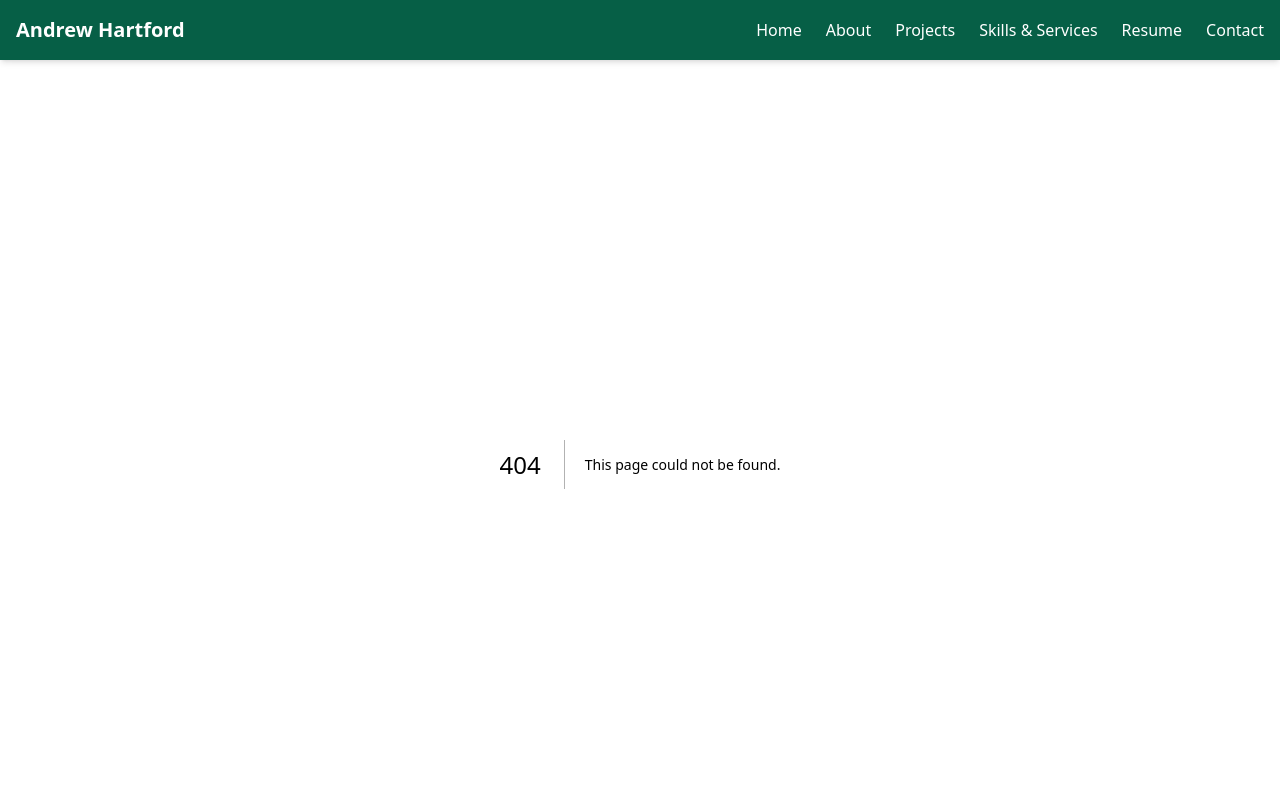
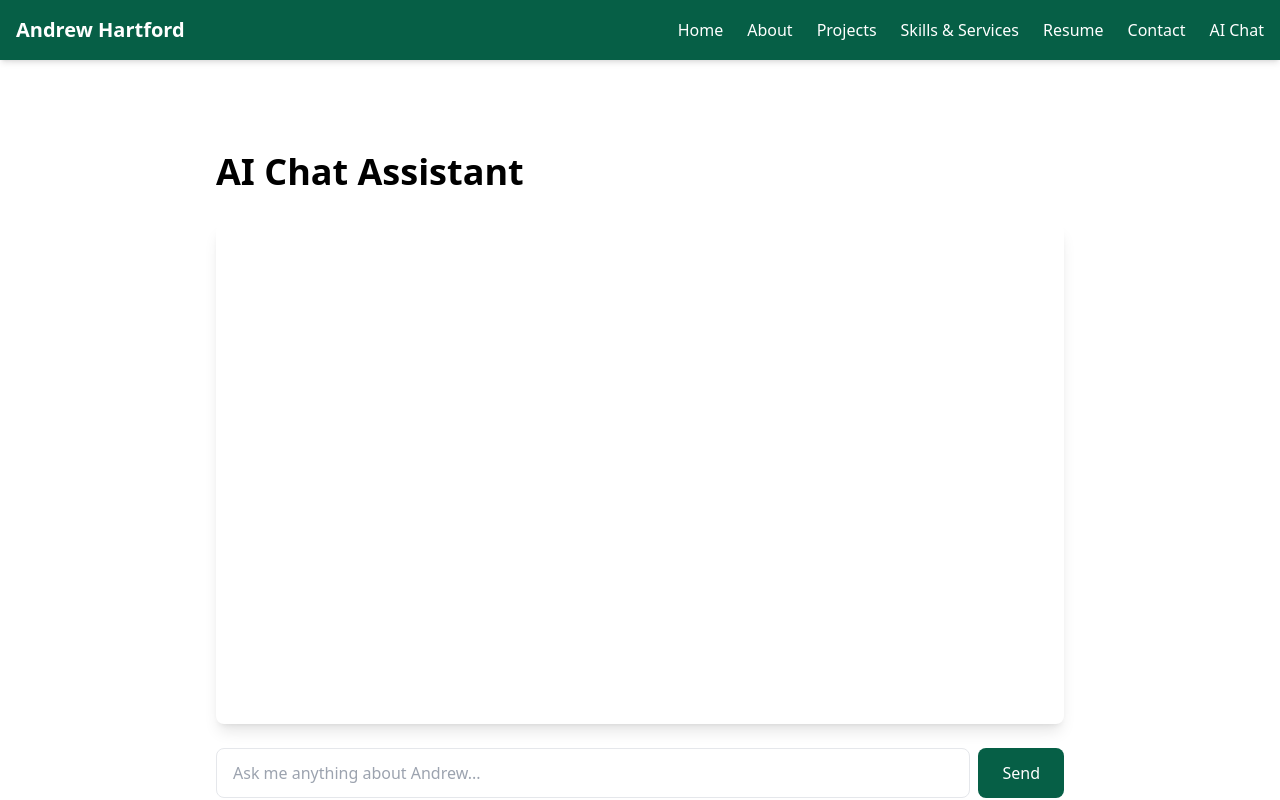
Before and after one commit to audiomuse1/personal-portfolioWebsite, a Next.js app: page /chat in a window 1280 px wide. Before the commit this address had no page. Shown: the top 800 px of the page. Built offline with nearby package versions, Linux system fonts and the light colour scheme.

Commit message:
AI Chat model added and functioning

```diff
--- /dev/null
+++ b/src/app/api/chat/route.ts
@@ -0,0 +1,72 @@
+import { NextRequest, NextResponse } from "next/server";
+import Together from "together-ai";
+
+export const runtime = "nodejs";
+
+const together = new Together({
+  apiKey: process.env.TOGETHER_API_KEY,
+});
+
+const portfolioContext = `
+You are a helpful assistant for Andrew H's portfolio site.
+Here is some background about Andrew:
+
+SUMMARY:
+Full Stack Developer with 5+ years of experience delivering scalable e-commerce and internal software solutions. Proficient in React, TypeScript, PHP/Symfony, Node.js, and MySQL. Experienced in API-driven development, CI/CD workflows, and payment integrations. Familiar with Docker environments, political finance systems, and tax compliance software. Passionate about fintech innovation and collaborative teams.
+
+EXPERIENCE:
+- Full Stack Developer at Bright Blue Ink (2018-present, Austin, TX): Led 50+ BigCommerce and Shopify stores including a presidential store; built product customization widgets; integrated payment gateways and third-party apps like Ordoro, Avalara, TaxJar; contributed to Excalidraw fork; automated order updates via BigCommerce API; managed cloud infrastructure and Docker workflows.
+- Front-end Developer Intern at Austin Devs (2018)
+- Laboratory Chemical Analyst II at DHL Analytical (2016-2018)
+
+EDUCATION:
+- Certificate, Full Stack Web Development, Austin Coding Academy, 2016
+- B.S. Chemistry, University of Texas at Austin, 2015
+
+CERTIFICATIONS:
+- Object Oriented Programming in PHP, London Academy of IT, 2023
+
+SKILLS:
+Frontend: React, JavaScript, TypeScript, HTML5, CSS, SCSS, Bootstrap, Redux, BigCommerce, Shopify, SEO, Responsive Design
+Backend: Node.js, PHP, Symfony, Express
+Databases & Version Control: MongoDB, MySQL, Git
+AI Tools: Microsoft Copilot, Prompting Techniques, AI Chat Tools
+
+PROJECTS:
+- Biden Campaign Store: Official merchandise store for Joe Biden's presidential campaign. Experience with responsive design, branding, and fast-paced campaign updates. https://shop.joebiden.com
+- Bulk Custom Stickers Portal: Custom ordering system for large sticker orders. Built with React. https://print.bumperactive.com
+- Interactive Heatmap Dashboard: Data visualization tool using D3.js and React.
+- Colorify App: Color palette generator with Anime.js animations.
+- Custom Sticker Designer: Extended Excalidraw fork with font processing, canvas API.
+- UEP Email Notifications Service: Node.js microservice processing BigCommerce webhooks, AWS SES email notifications, Dockerized.
+
+Use this information to answer user questions accurately and informatively.
+`.trim();
+
+export async function POST(req: NextRequest) {
+  try {
+    const { message } = await req.json();
+
+    const response = await together.chat.completions.create({
+      model: "meta-llama/Llama-3.3-70B-Instruct-Turbo-Free", // Confirm model availability in Together dashboard
+      messages: [
+        {
+          role: "system",
+          content: portfolioContext,
+        },
+        {
+          role: "user",
+          content: message,
+        },
+      ],
+    });
+
+    return NextResponse.json({ reply: response.choices[0].message.content });
+  } catch (error) {
+    console.error("Together API error:", error);
+    return NextResponse.json(
+      { error: "Failed to generate response" },
+      { status: 500 }
+    );
+  }
+}
--- /dev/null
+++ b/src/app/chat/page.tsx
@@ -0,0 +1,98 @@
+'use client'
+
+import { useState } from 'react'
+import { motion } from 'framer-motion'
+
+export default function ChatPage() {
+  const [input, setInput] = useState('')
+  const [messages, setMessages] = useState<{ user: string; ai: string }[]>([])
+  const [isLoading, setIsLoading] = useState(false)
+
+  const sendMessage = async () => {
+    if (!input.trim() || isLoading) return
+
+    setIsLoading(true)
+    const userMessage = input
+    setInput('')
+
+    try {
+      const res = await fetch('/api/chat', {
+        method: 'POST',
+        headers: { 'Content-Type': 'application/json' },
+        body: JSON.stringify({ message: userMessage }),
+      })
+
+      const data = await res.json()
+      if (data.error) throw new Error(data.error)
+
+      setMessages([...messages, { user: userMessage, ai: data.reply }])
+    } catch (error) {
+      console.error('Failed to send message:', error)
+    } finally {
+      setIsLoading(false)
+    }
+  }
+
+  return (
+    <div className="max-w-4xl mx-auto p-6 mt-16">
+      <motion.div
+        initial={{ opacity: 0, y: 20 }}
+        animate={{ opacity: 1, y: 0 }}
+        transition={{ duration: 0.5 }}
+      >
+        <h1 className="text-4xl font-bold mb-8">AI Chat Assistant</h1>
+
+        <div className="bg-white rounded-lg shadow-lg p-6 mb-6 h-[500px] overflow-y-auto">
+          {messages.map((msg, idx) => (
+            <motion.div
+              key={idx}
+              initial={{ opacity: 0, y: 10 }}
+              animate={{ opacity: 1, y: 0 }}
+              className="mb-4"
+            >
+              <div className="flex gap-2 mb-2">
+                <span className="bg-emerald-100 text-emerald-800 px-3 py-2 rounded-lg">
+                  You:
+                </span>
+                <p className="py-2">{msg.user}</p>
+              </div>
+              <div className="flex gap-2">
+                <span className="bg-blue-100 text-blue-800 px-3 py-2 rounded-lg">
+                  AI:
+                </span>
+                <p className="py-2">{msg.ai}</p>
+              </div>
+            </motion.div>
+          ))}
+          {isLoading && (
+            <div className="flex gap-2">
+              <span className="bg-gray-100 px-3 py-2 rounded-lg animate-pulse">
+                Thinking...
+              </span>
+            </div>
+          )}
+        </div>
+
+        <div className="flex gap-2">
+          <input
+            className="flex-1 border px-4 py-3 rounded-lg focus:ring-2 focus:ring-emerald-500 focus:outline-none"
+            value={input}
+            onChange={(e) => setInput(e.target.value)}
+            onKeyDown={(e) => e.key === 'Enter' && sendMessage()}
+            placeholder="Ask me anything about Andrew..."
+            disabled={isLoading}
+          />
+          <button
+            className={`bg-emerald-800 text-white px-6 py-3 rounded-lg hover:bg-emerald-700 transition-colors ${
+              isLoading ? 'opacity-50 cursor-not-allowed' : ''
+            }`}
+            onClick={sendMessage}
+            disabled={isLoading}
+          >
+            Send
+          </button>
+        </div>
+      </motion.div>
+    </div>
+  )
+}
--- a/src/components/Header.tsx
+++ b/src/components/Header.tsx
@@ -30,6 +30,9 @@ export default function Header() {
           <Link href="/contact" className="hover:text-emerald-200 transition-colors">
             Contact
           </Link>
+            <Link href="/chat" className="hover:text-emerald-200 transition-colors">
+            AI Chat
+          </Link>
         </nav>
 
         {/* Mobile Navigation */}
```
Also changed, not shown: package.json (+5 -2 lines), src/api/ai.ts (deleted, +0 -15 lines), 2 other files (tests, documents, lock files or other folders).
